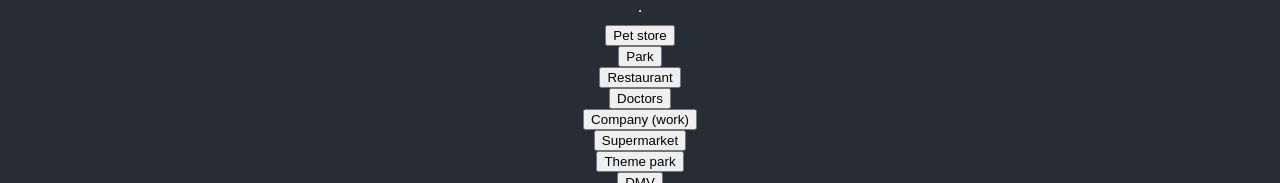
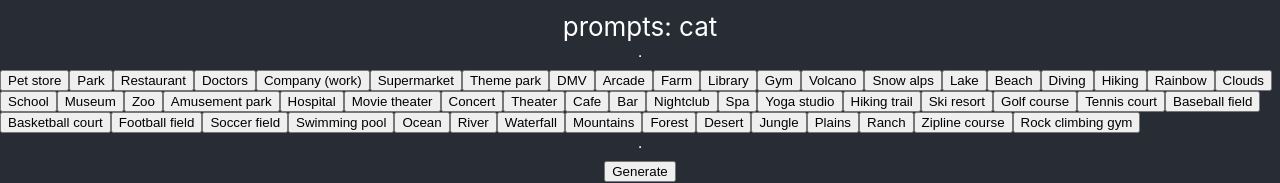
Before and after one commit to jisoohan/ai-pet, a React (Create React App) app in the folder ai_pet_frontend/: page / in a window 1280 px wide. Shown: the part 574-757 px from the top of the page. Built offline with nearby package versions, Linux system fonts and the light colour scheme.

Commit message:
add activity buttons

```diff
--- a/ai_pet_frontend/src/App.js
+++ b/ai_pet_frontend/src/App.js
@@ -36,6 +36,7 @@ function App() {
         <hr />
         prompts: {prompt}
         <hr />
+        <div style={{ display: "flex", flexWrap: "wrap" }}>
           {Object.keys(features.maps).map((location) => {
             const activities = features.maps[location];
             const activity = activities[Math.floor(Math.random() * activities.length)];
@@ -49,6 +50,7 @@ function App() {
               </button>
             );
           })}
+        </div>
         <hr />
         <button
           onClick={() => {
```
Lines whose indentation alone changed are shown as unchanged.
